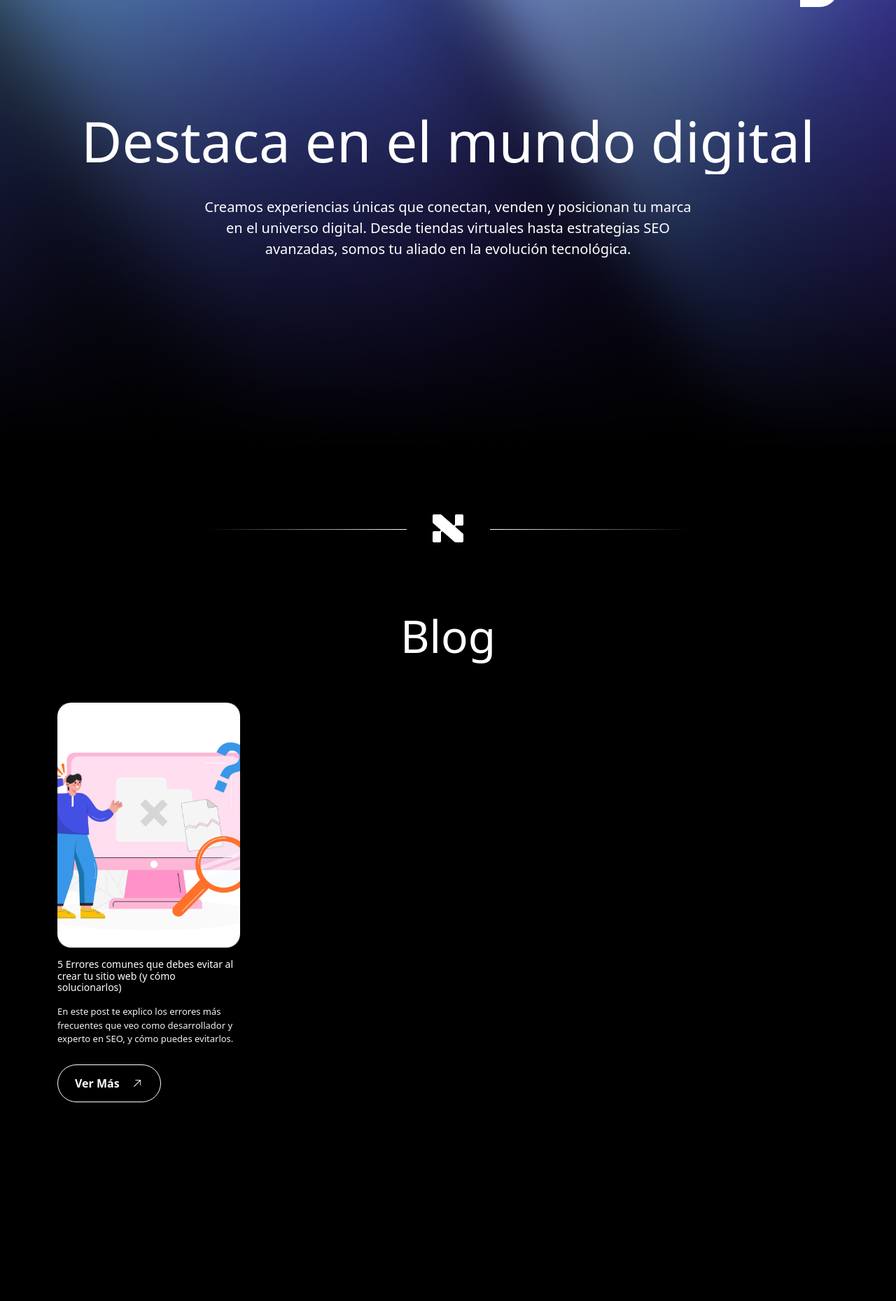
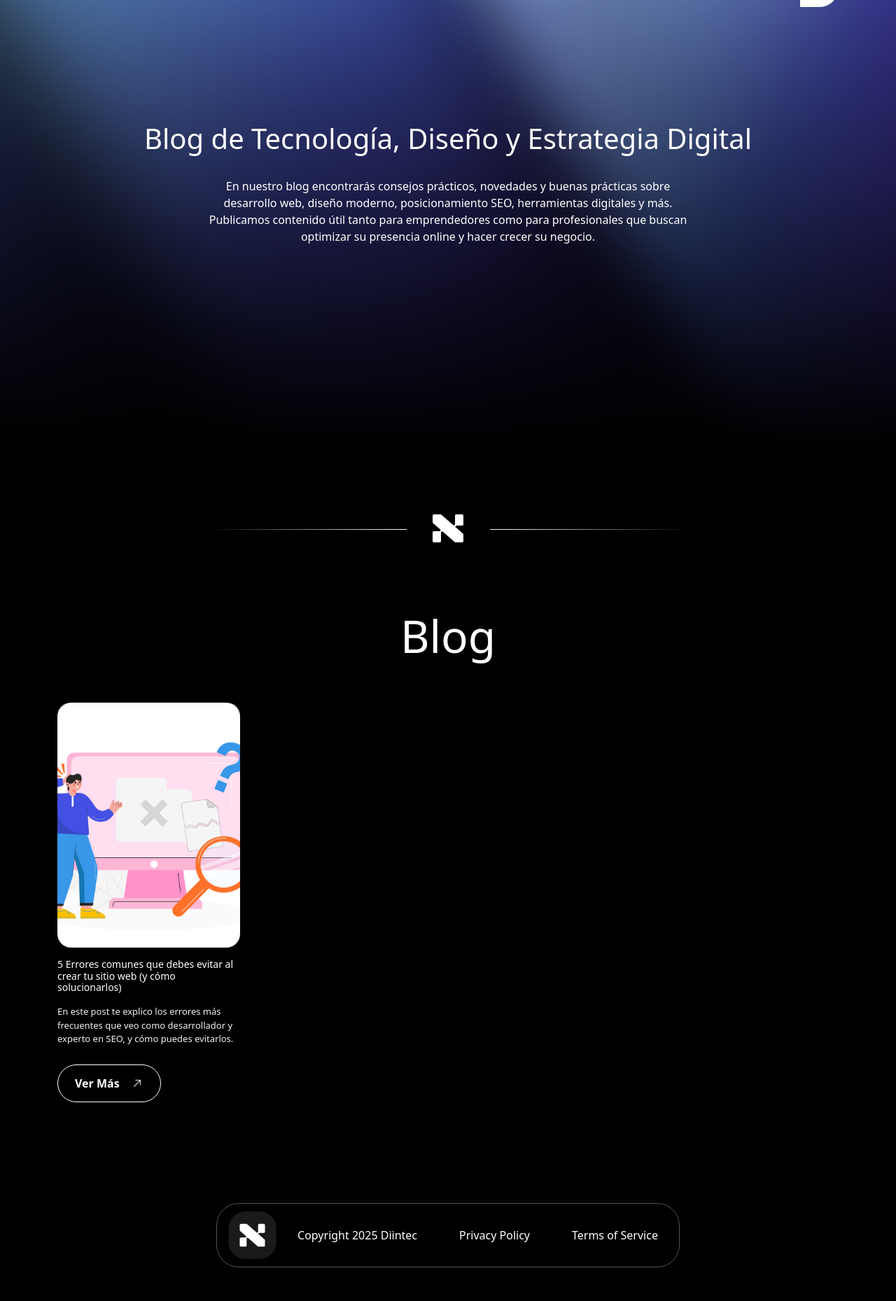
Before and after one commit to carlos-martinez-maqueta/diintecagency, a PHP site: page /v2/blog.php in a window 1280 px wide. Shown: the part 113-1972 px from the top of the page at 70% size. Before the commit the page ends 1688 px from the top, so only its background shows below. Run offline with PHP 8.4, Linux system fonts and the light colour scheme.

Commit message:
blog contenido

```diff
--- a/v2/assets/css/main.css
+++ b/v2/assets/css/main.css
@@ -482,6 +482,12 @@ color: #ffffff;
     margin: 4px 0px;
     font-weight: 700;
 }
+.main_blog h2{
+  font-size: 40px !important;
+}
+.main_blog .p_info p{
+  font-size: 16px !important;
+}
 /* footer */
 .footer_app .nav_footer {
   border: 1px solid #ffffff52;
--- a/v2/blog.php
+++ b/v2/blog.php
@@ -40,14 +40,14 @@
             </div>
         </div>
     </header>
-    <main class="main_black">
+    <main class="main_black main_blog">
         <section class="main_hv">
             <div class="section_banner text-center">
                 <div>
-                    <h2 id="text1">Destaca en el mundo digital</h2>
+                    <h2 id="">Blog de Tecnología, Diseño y Estrategia Digital</h2>
                 </div>
                 <div class="p_info">
-                    <p>Creamos experiencias únicas que conectan, venden y posicionan tu marca en el universo digital. Desde tiendas virtuales hasta estrategias SEO avanzadas, somos tu aliado en la evolución tecnológica.</p>
+                    <p>En nuestro blog encontrarás consejos prácticos, novedades y buenas prácticas sobre desarrollo web, diseño moderno, posicionamiento SEO, herramientas digitales y más. Publicamos contenido útil tanto para emprendedores como para profesionales que buscan optimizar su presencia online y hacer crecer su negocio.</p>
                 </div>
                 <!-- <div class="button_banner"><button>Comienza tu transformación ahora <img src="assets/img/button.svg" class="mx-2 img-fluid" alt=""></button></div> -->
             </div>
@@ -103,10 +103,34 @@
                 </div>
             </div>
         </section>
+
+
+        <section class="footer_app py-5">
+            <div class="container">
+                <div class="row">
+                    <div class="d-flex">
+
+                        <div class="col-lg-12">
+
+                            <div class="nav_footer d-flex">
+                                <div class="logo_web ps-3">
+                                    <a href=""><img src="assets/img/logo2.svg" class="img-fluid" alt=""></a>
+                                </div>
+                                <ul class="ul_nav">
+                                    <li><a href="">Copyright 2025 Diintec</a></li>
+                                    <li><a href="">Privacy Policy </a></li>
+                                    <li><a href="">Terms of Service</a></li>
+                                </ul>
+                            </div>
+                        </div>
+                    </div>
+                </div>
+            </div>
+
+        </section>
     </main>
 
     <footer>
-
     </footer>
     <script src="https://cdn.jsdelivr.net/npm/bootstrap@5.3.6/dist/js/bootstrap.bundle.min.js" integrity="sha384-j1CDi7MgGQ12Z7Qab0qlWQ/Qqz24Gc6BM0thvEMVjHnfYGF0rmFCozFSxQBxwHKO" crossorigin="anonymous"></script>
     <script>
```
